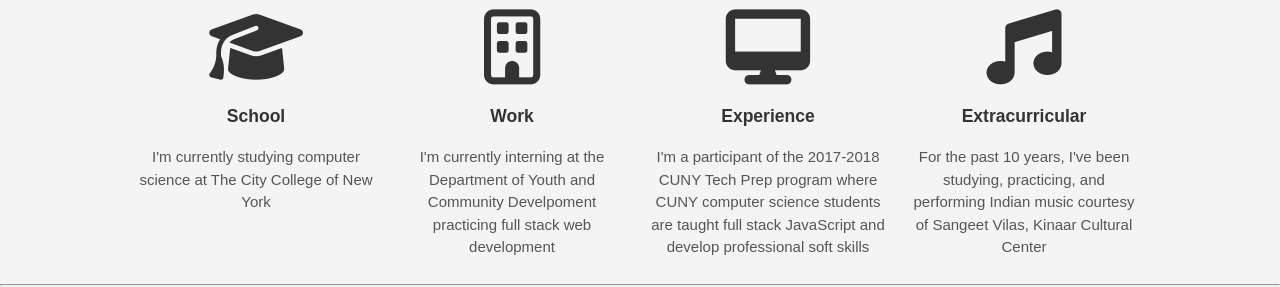
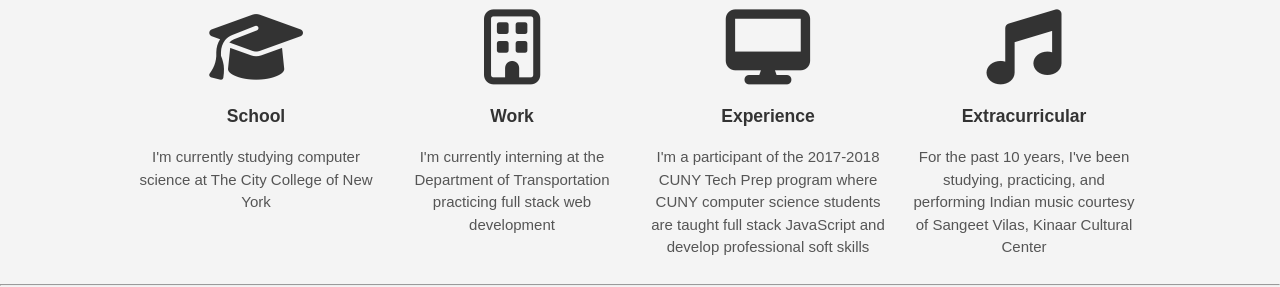
Before and after one commit to vishivish01/vishivish01.github.io, a plain HTML site: page index.html in a window 1280 px wide. Shown: the part 525-812 px from the top of the page. Drawn offline with Linux system fonts and the light colour scheme.

Commit message:
update work location

```diff
--- a/index.html
+++ b/index.html
@@ -42,7 +42,7 @@
         <div class="box">
           <i class="fa fa-building-o fa-5x"></i>
           <h3>Work</h3>
-          <p>I'm currently interning at the Department of Youth and Community Develpoment practicing full stack web development</p>
+          <p>I'm currently interning at the Department of Transportation practicing full stack web development</p>
         </div>
         <div class="box">
           <i class="fa fa-desktop fa-5x"></i>
```
